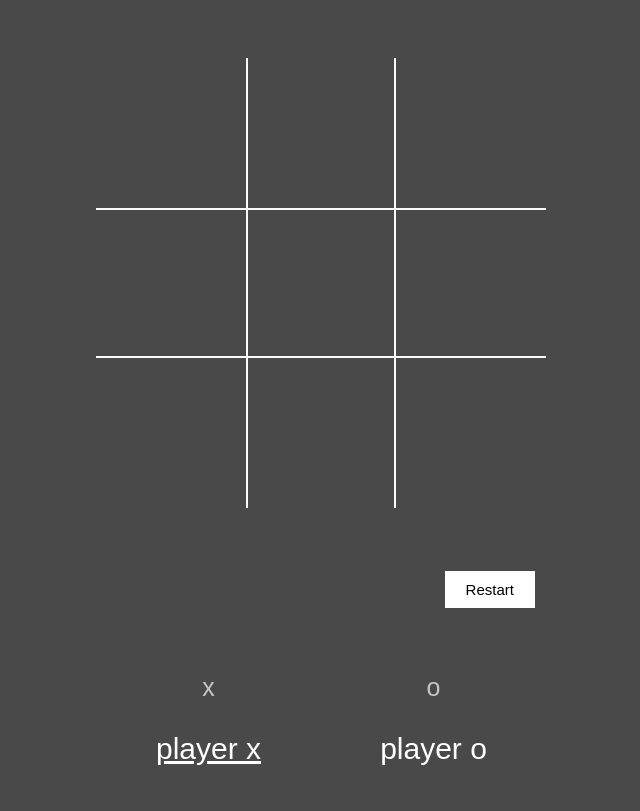
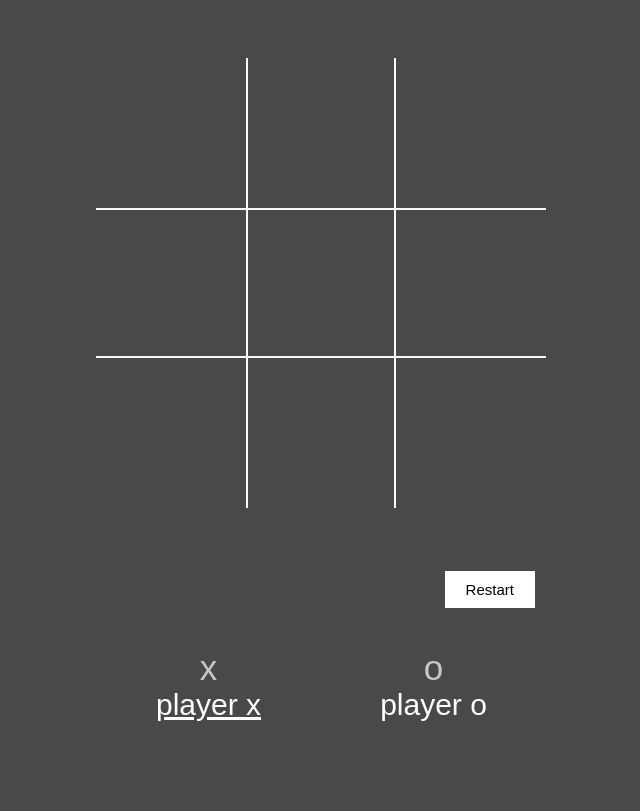
Before and after one commit to kellyfinnerty/tic-tac-toe, a plain HTML site: page index.html in a window 1280 px wide. Shown: the whole page, without its empty margins (319-959 px from the left). Drawn offline with Linux system fonts and the light colour scheme.

Commit message:
modified formatting

```diff
--- a/index.html
+++ b/index.html
@@ -5,21 +5,26 @@
     <meta http-equiv="X-UA-Compatible" content="IE=edge">
     <meta name="viewport" content="width=device-width, initial-scale=1.0">
     <link rel="stylesheet" href="style.css">
+
+    <link rel="preconnect" href="https://fonts.googleapis.com">
+    <link rel="preconnect" href="https://fonts.gstatic.com" crossorigin>
+    <link href="https://fonts.googleapis.com/css2?family=Russo+One&display=swap" rel="stylesheet">
+
     <title>TicTacToe</title>
 </head>
 <body>
     <div id="game-container">
         <div id="board">
         </div>
-        <p id="results"></p>
+        <div id="results"></div>
         <button id="restart">Restart</button>
         <div id="player-x" class="player">
-            <p class="player-mark">x</p>
-            <p id="player-x-name" class="player-name my-turn" contenteditable="true">player x</p>
+            <div class="player-mark">x</div>
+            <div id="player-x-name" class="player-name my-turn" contenteditable="true">player x</div>
         </div>
         <div id="player-o" class="player">
-            <p class="player-mark">o</p>
-            <p id="player-o-name" class="player-name" contenteditable="true">player o</p>
+            <div class="player-mark">o</div>
+            <div id="player-o-name" class="player-name" contenteditable="true">player o</div>
         </div>
     </div>
 </body>
--- a/style.css
+++ b/style.css
@@ -16,7 +16,7 @@ body {
 #game-container{
     display: grid;
     justify-content: center;
-    grid-template-rows: 500px 100px 200px;
+    grid-template-rows: 500px 100px 150px;
     grid-template-columns: repeat(4, 112.5px);
 }
 
@@ -61,7 +61,7 @@ body {
 
 .player-mark{
     color: var(--player-mark);
-    font-size: 25px;
+    font-size: 35px;
     padding-top: 40px;
 }
 
@@ -71,9 +71,11 @@ body {
 
 #results{
     grid-column: span 3;
-    font-size: 100%;
+    font-size: 200%;
     justify-self: center;
     align-self: end;
+    color: rgb(166, 249, 252);
+    font-family: 'Russo One', sans-serif;
 }
 
 #restart{
```
